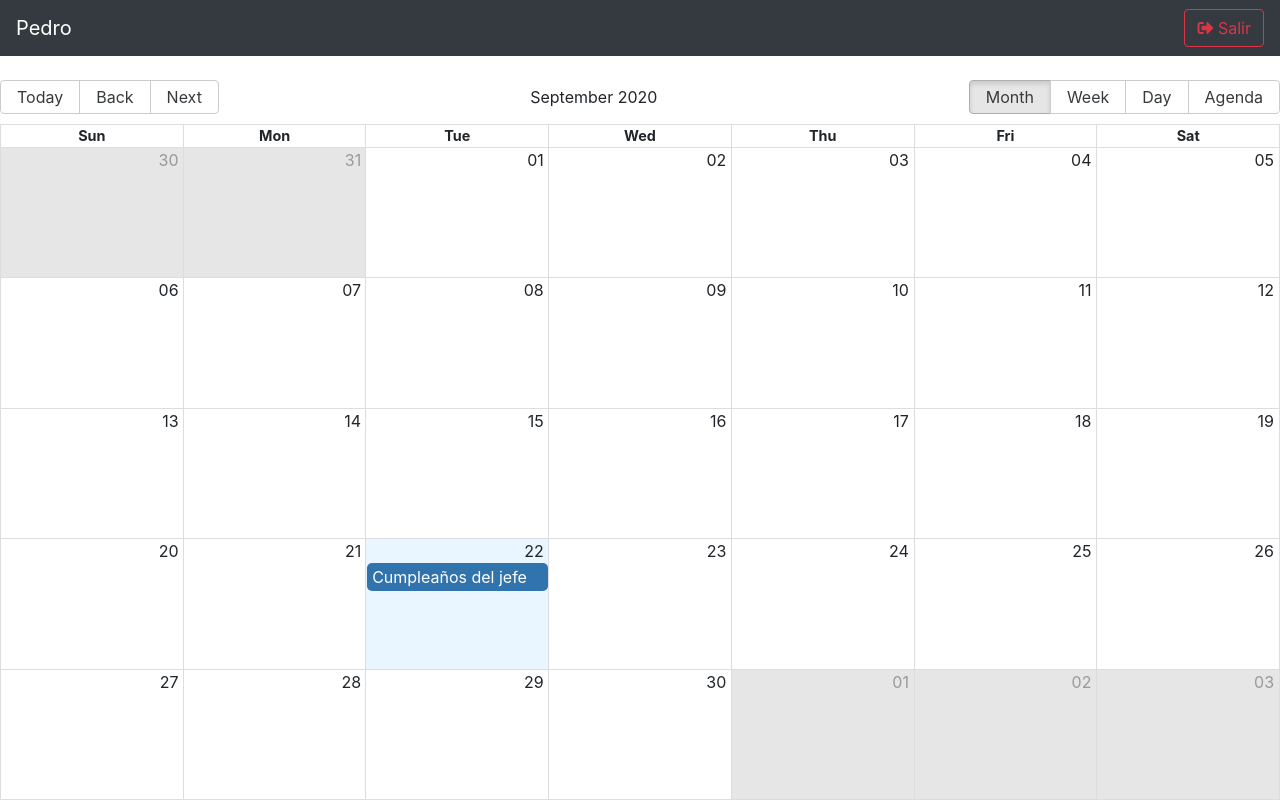
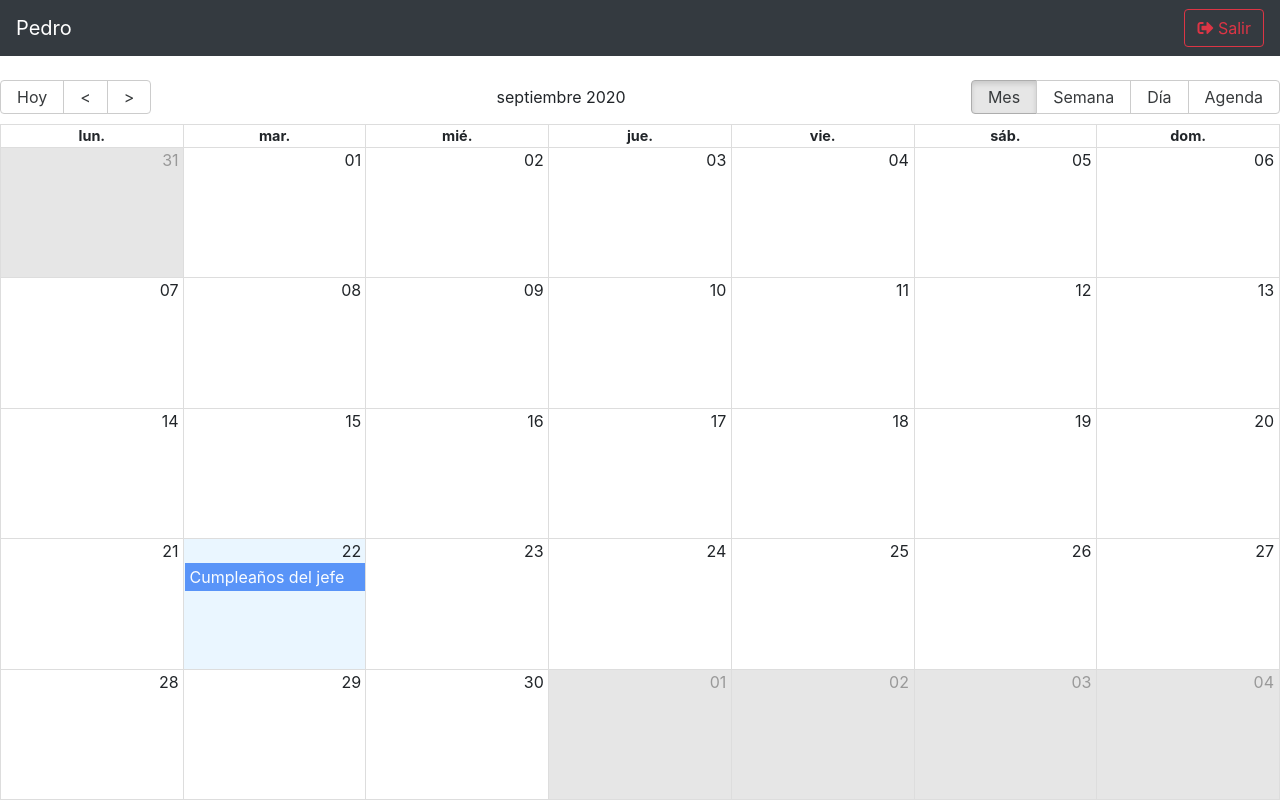
Before and after one commit to leotangram/reactFH-08-calendar, a React (Create React App) app: page / in a window 1280 px wide. Built offline with nearby package versions, Linux system fonts and the light colour scheme.

Commit message:
Configuraciones adicionales al calendario

```diff
--- a/src/components/calendar/CalendarScreen.js
+++ b/src/components/calendar/CalendarScreen.js
@@ -1,8 +1,10 @@
 import React from 'react'
 import moment from 'moment'
+import 'moment/locale/es'
+import 'react-big-calendar/lib/css/react-big-calendar.css'
 import { Calendar, momentLocalizer } from 'react-big-calendar'
+import { messages } from '../../helpers/calendar-messages-es'
 import Navbar from '../ui/Navbar'
-import 'react-big-calendar/lib/css/react-big-calendar.css'
 
 const localizer = momentLocalizer(moment)
 
@@ -11,11 +13,34 @@
     title: 'Cumpleaños del jefe',
     start: moment().toDate(),
     end: moment().add(2, 'hours').toDate(),
-    bgcolor: '#fafafa'
+    bgcolor: '#fafafa',
+    notes: 'Comprar el pastel'
   }
 ]
 
 const CalendarScreen = () => {
+  const eventStyleGetter = (event, start, end, isSelected) => {
+    console.log(
+      'event: ',
+      event,
+      'start: ',
+      start,
+      'end: ',
+      end,
+      'isSelected: ',
+      isSelected
+    )
+    const style = {
+      backgroundColor: '#367cf7',
+      borderRadius: '0px',
+      opacity: 0.8,
+      display: 'block',
+      color: '#ffffff'
+    }
+
+    return { style }
+  }
+
   return (
     <div className="calendar-screen">
       <Navbar />
@@ -24,6 +49,8 @@
         events={events}
         startAccesor="start"
         endAccesor="end"
+        messages={messages}
+        eventPropGetter={eventStyleGetter}
       />
     </div>
   )
--- /dev/null
+++ b/src/helpers/calendar-messages-es.js
@@ -0,0 +1,15 @@
+export const messages = {
+  allDay: 'Todo el día',
+  previous: '<',
+  next: '>',
+  today: 'Hoy',
+  month: 'Mes',
+  week: 'Semana',
+  day: 'Día',
+  agenda: 'Agenda',
+  date: 'Fecha',
+  time: 'Hora',
+  event: 'Evento',
+  noEventsInRange: 'No hay eventos en este rango',
+  showMore: total => `+ Ver más (${total})`
+}
```
